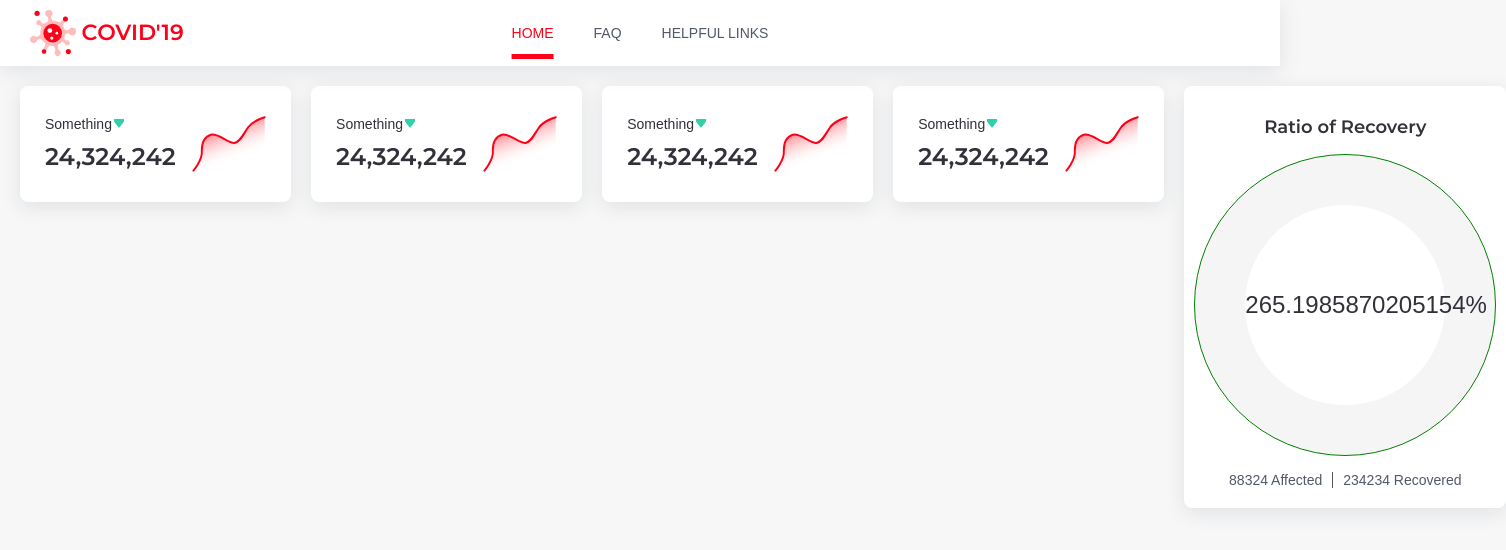
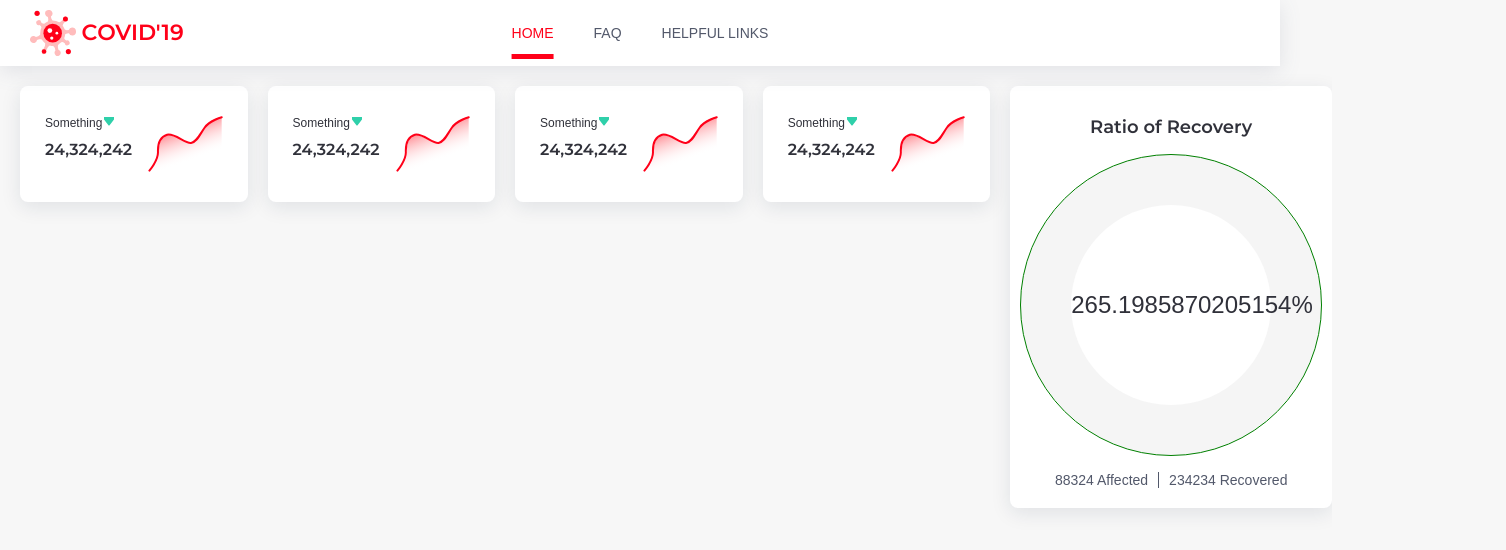
Before and after one commit to NileshOfficial/COVID-Dashboard, an Angular app: page / in a window 1280 px wide. Shown: the top 550 px of the page, 1506 px wide, since content can reach past the window. Built offline with nearby package versions, Linux system fonts and the light colour scheme; a web font is replaced by a local one.

Commit message:
reduced font size

```diff
--- a/src/app/home/case-count/case-count.component.css
+++ b/src/app/home/case-count/case-count.component.css
@@ -14,14 +14,14 @@
 }
 
 .card .count>span {
-    font-size: 1.4rem;
+    font-size: 1.2rem;
     font-weight: 500;
     text-transform: capitalize;
     width: 100%;
 }
 
 .card .count>h3 {
-    font-size: 2.4rem;
+    font-size: 1.6rem;
     font-weight: 600;
     margin-top: 1rem;
 }
```
